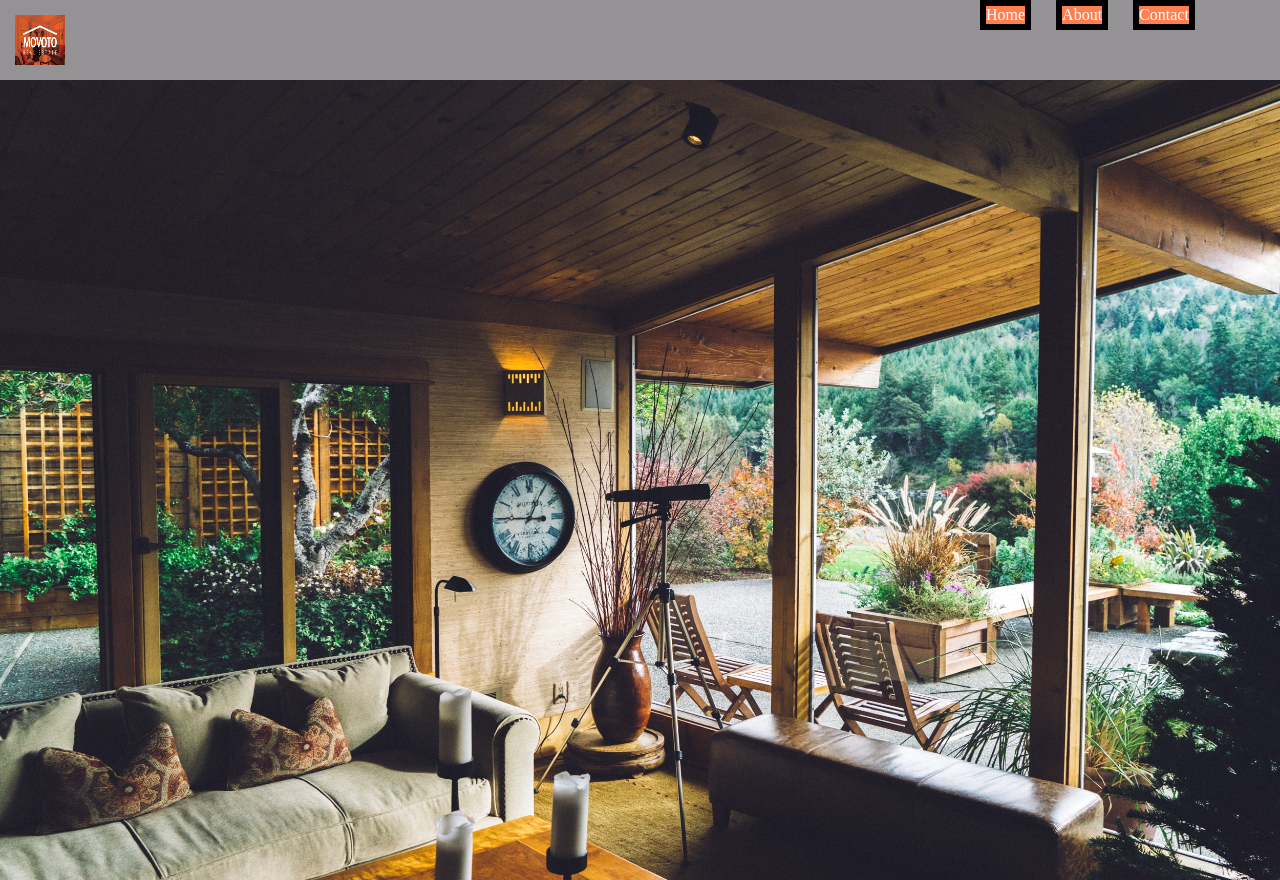
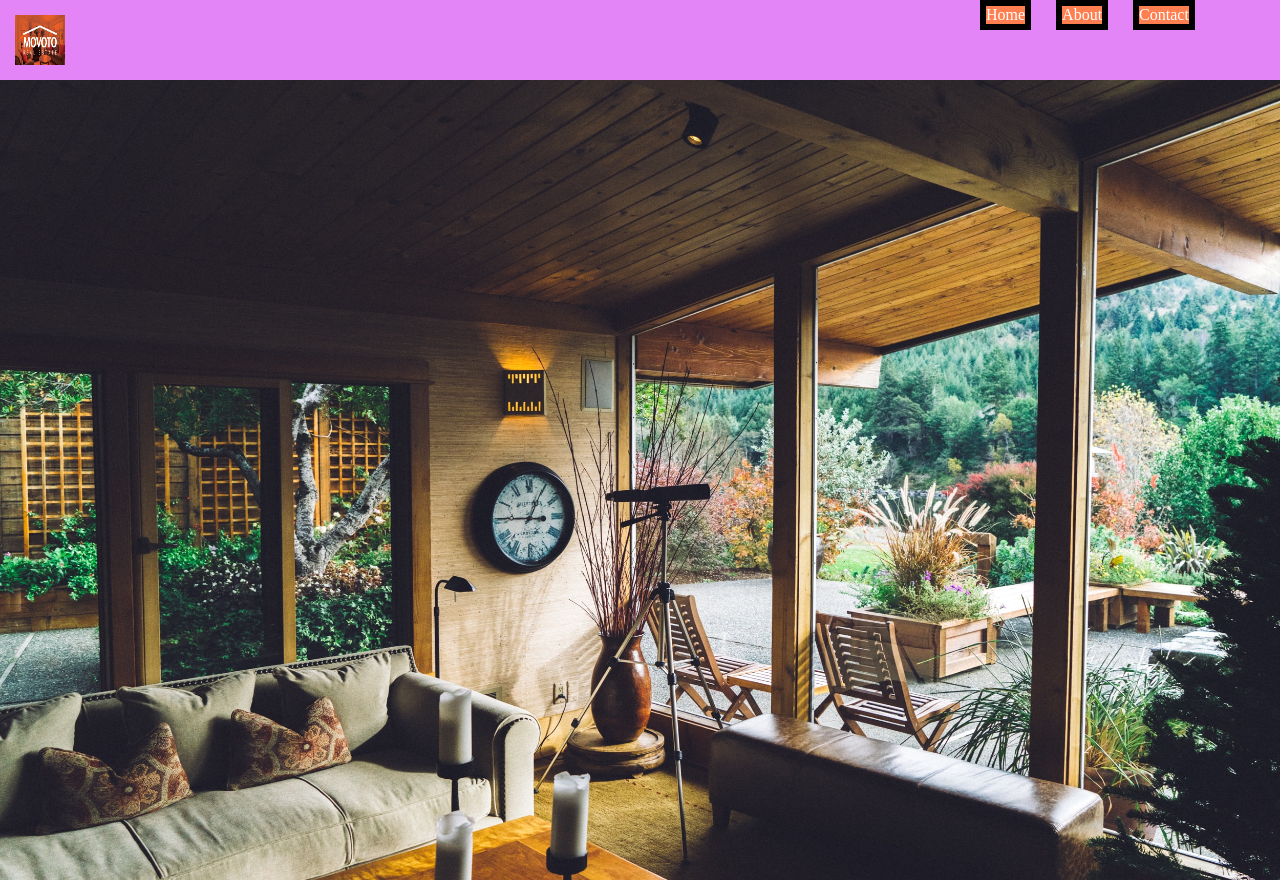
Before and after one commit to placidotorres/myrealestatesite, a plain HTML site: page index.html in a window 1280 px wide. Shown: the top 880 px of the page. Drawn offline with Linux system fonts and the light colour scheme.

Commit message:
changed nav color

```diff
--- a/css/styles.css
+++ b/css/styles.css
@@ -13,7 +13,7 @@ body {
 .nav-bar{
     width:100%;
     height: 80px;
-    background-color:rgba(44,39,45, .5);
+    background-color:rgba(202, 13, 240, 0.5);
     position:fixed;
 }
 
```
